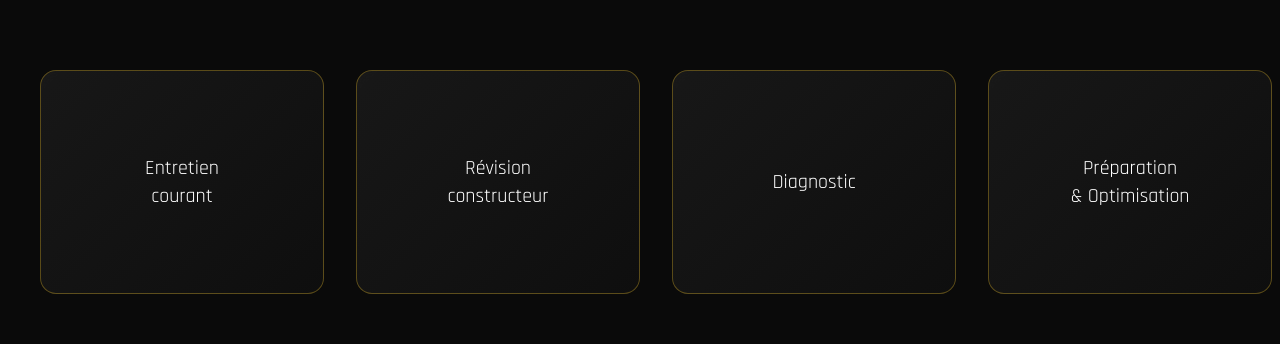
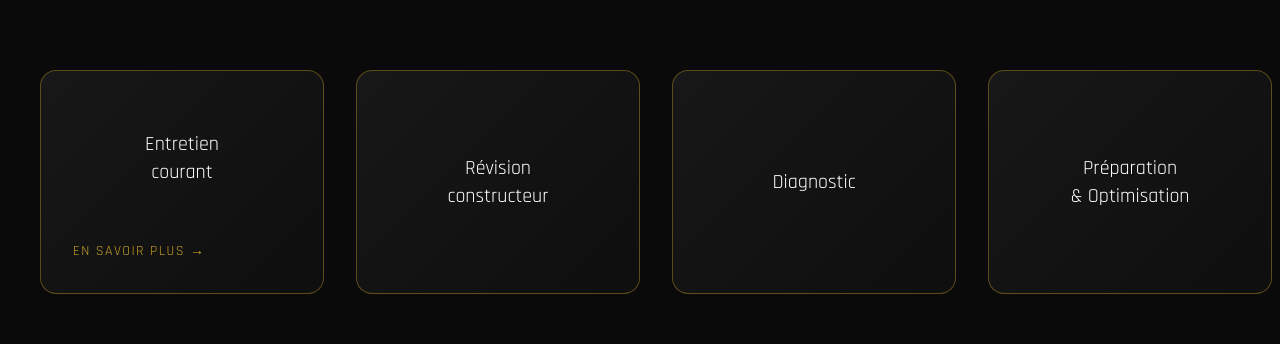
Before and after one commit to PerformancePrestigeAcademy/performance-prestige-academy, a React (Vite) app: page /maintenance in a window 1280 px wide. Shown: the part 810-1154 px from the top of the page. Built offline with nearby package versions, Linux system fonts and the light colour scheme.

Commit message:
PATCH 011 v2

```diff
--- a/src/Pages/MaintenancePage.tsx
+++ b/src/Pages/MaintenancePage.tsx
@@ -2,6 +2,7 @@ import Navbar from "../components/Navbar";
 import HeroPage from "../components/HeroPage";
 import Footer from "../components/Footer";
 import SEO from "../components/SEO";
+import Card from "../components/Card";
 
 export default function MaintenancePage() {
   return (
@@ -37,15 +38,30 @@ export default function MaintenancePage() {
 
     <div className="grid grid-cols-1 md:grid-cols-2 xl:grid-cols-4 gap-8">
 
-      <a
-  href="#entretien"
-  className="bg-dark-card service-card gold-border rounded-2xl h-56 p-8 flex items-center justify-center text-center hover:-translate-y-2 transition-all duration-300"
->
-  <h3 className="font-racing text-xl">
-    Entretien
-    <br />
-    courant
-  </h3>
+      <a href="#entretien">
+
+    <Card>
+
+        <div className="flex-1 flex items-center justify-center text-center">
+
+            <h3 className="font-racing text-xl">
+                Entretien
+                <br />
+                courant
+            </h3>
+
+        </div>
+
+        <div className="mt-auto pt-6">
+
+            <span className="font-racing tracking-widest text-[#C9A227] text-sm">
+                EN SAVOIR PLUS →
+            </span>
+
+        </div>
+
+    </Card>
+
 </a>
 
       <a
--- a/src/components/Card.tsx
+++ b/src/components/Card.tsx
@@ -12,10 +12,13 @@ export default function Card({ children }: CardProps) {
         service-card
         gold-border
         rounded-2xl
+        h-56
         p-8
-        h-full
         flex
         flex-col
+        hover:-translate-y-2
+        transition-all
+        duration-300
       "
     >
       {children}
```
